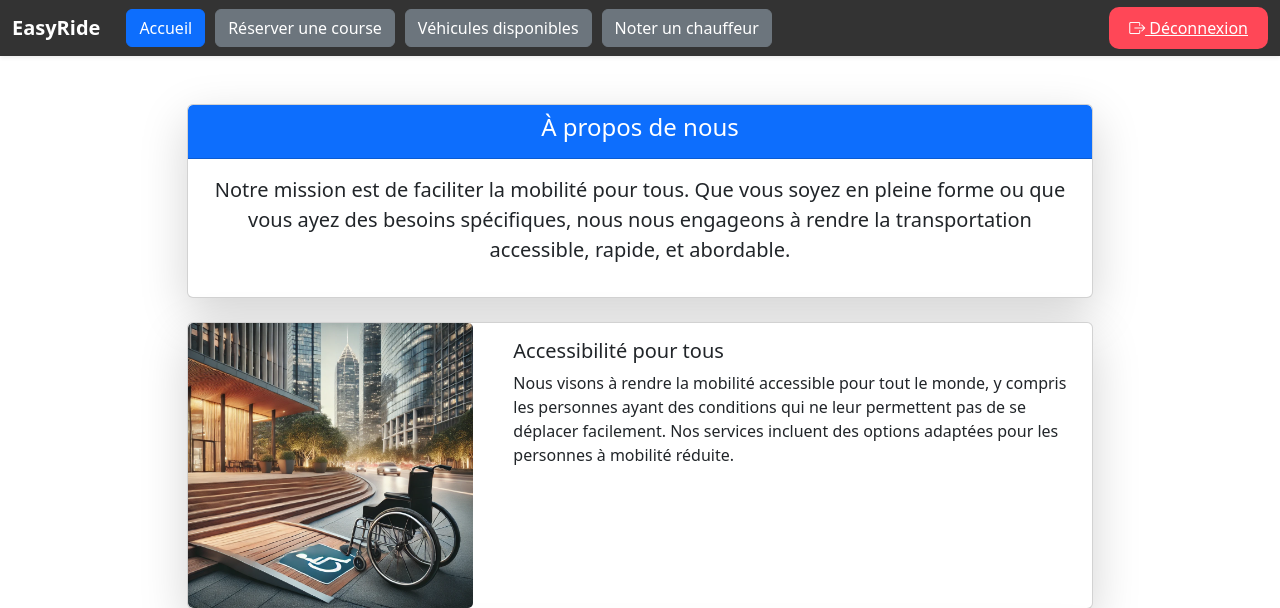
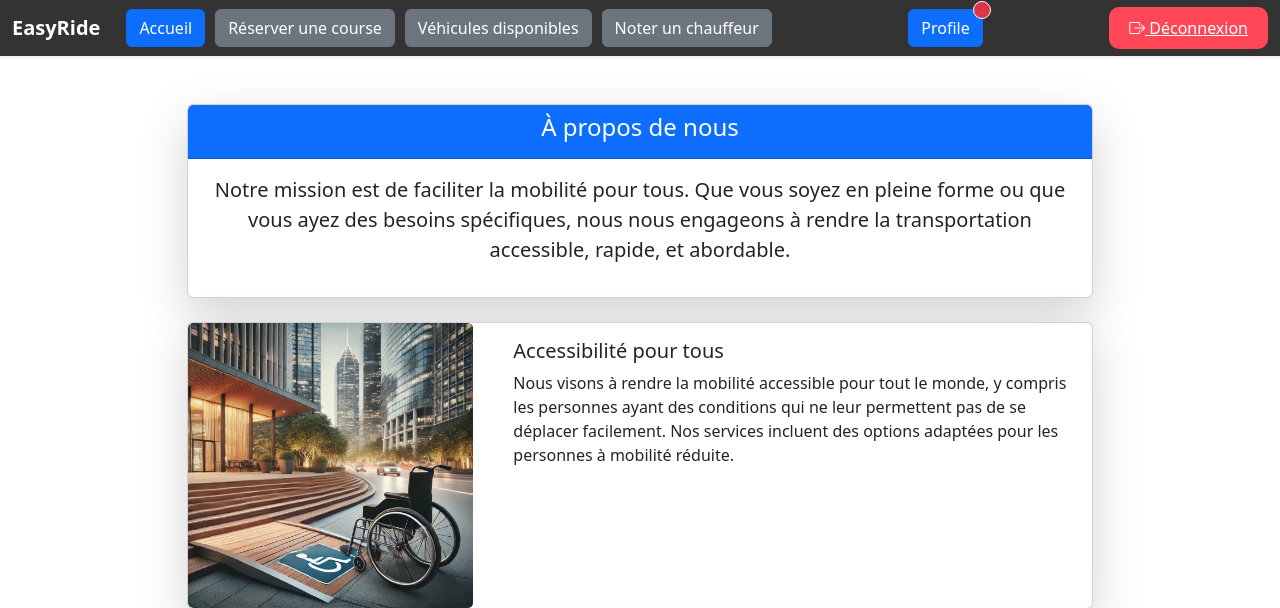
Before and after one commit to lucduplex/projetRCW, a Django app: page /about/ in a window 1280 px wide. Shown: the top 608 px of the page. Run offline with Django 5.2, Linux system fonts and the light colour scheme; the visitor is signed in with stand-in values (Sample User, id 1).

Commit message:
Update base.html
Added Profile navbar

```diff
--- a/easyride/templates/base.html
+++ b/easyride/templates/base.html
@@ -33,6 +33,16 @@
                         <a class="btn btn-secondary" href="/rate-driver/">Noter un chauffeur</a>
                     </li>
                 </ul>
+
+                {% if request.user.is_authenticated %}
+                    <button type="button" class="btn btn-primary position-relative">
+                        Profile
+                        <span class="position-absolute top-0 start-100 translate-middle p-2 bg-danger border border-light rounded-circle">
+                          <span class="visually-hidden">Profile</span>
+                        </span>
+                    </button>
+                {% endif %}
+
                 <ul class="navbar-nav ms-auto">
                     {% if request.user.is_authenticated %}
                         <li class="nav-item">
```
